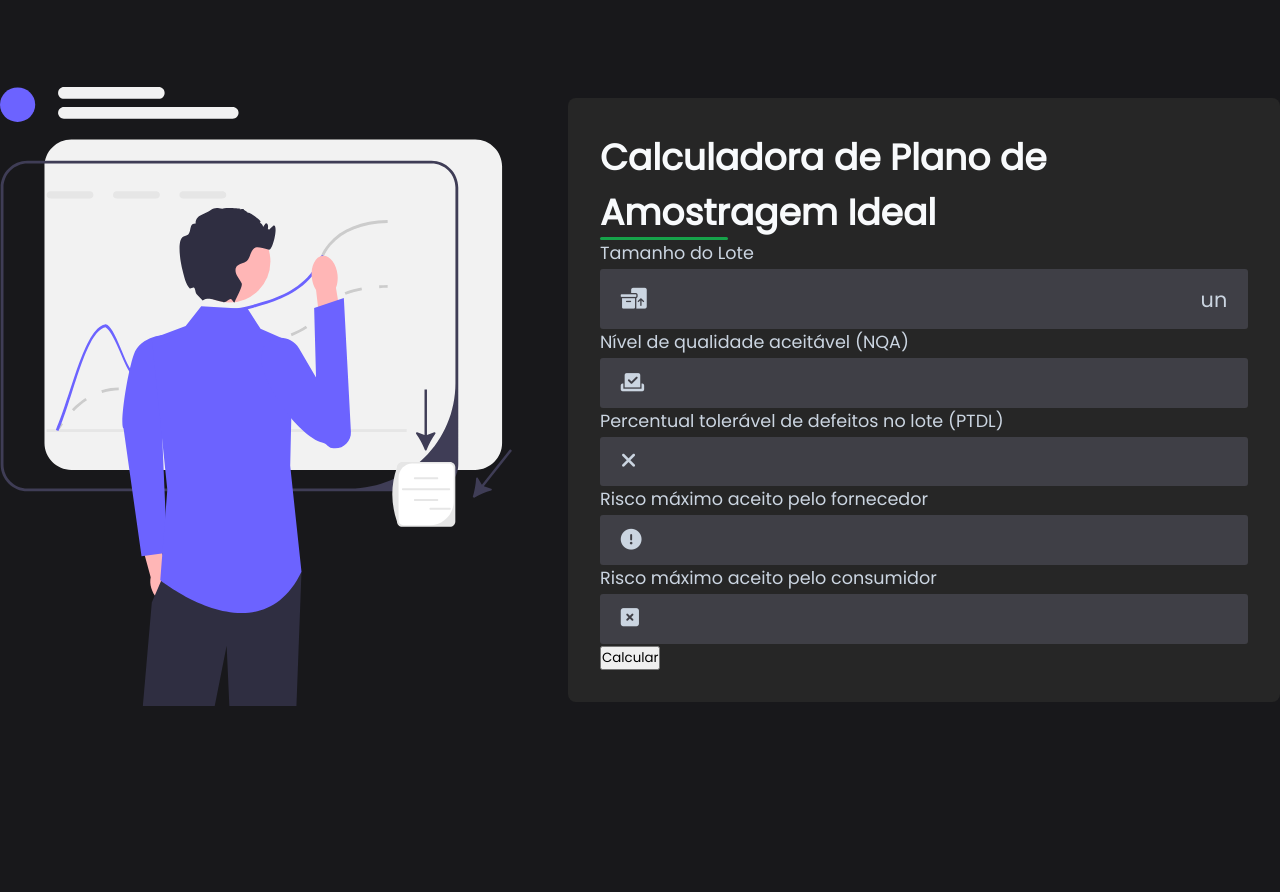
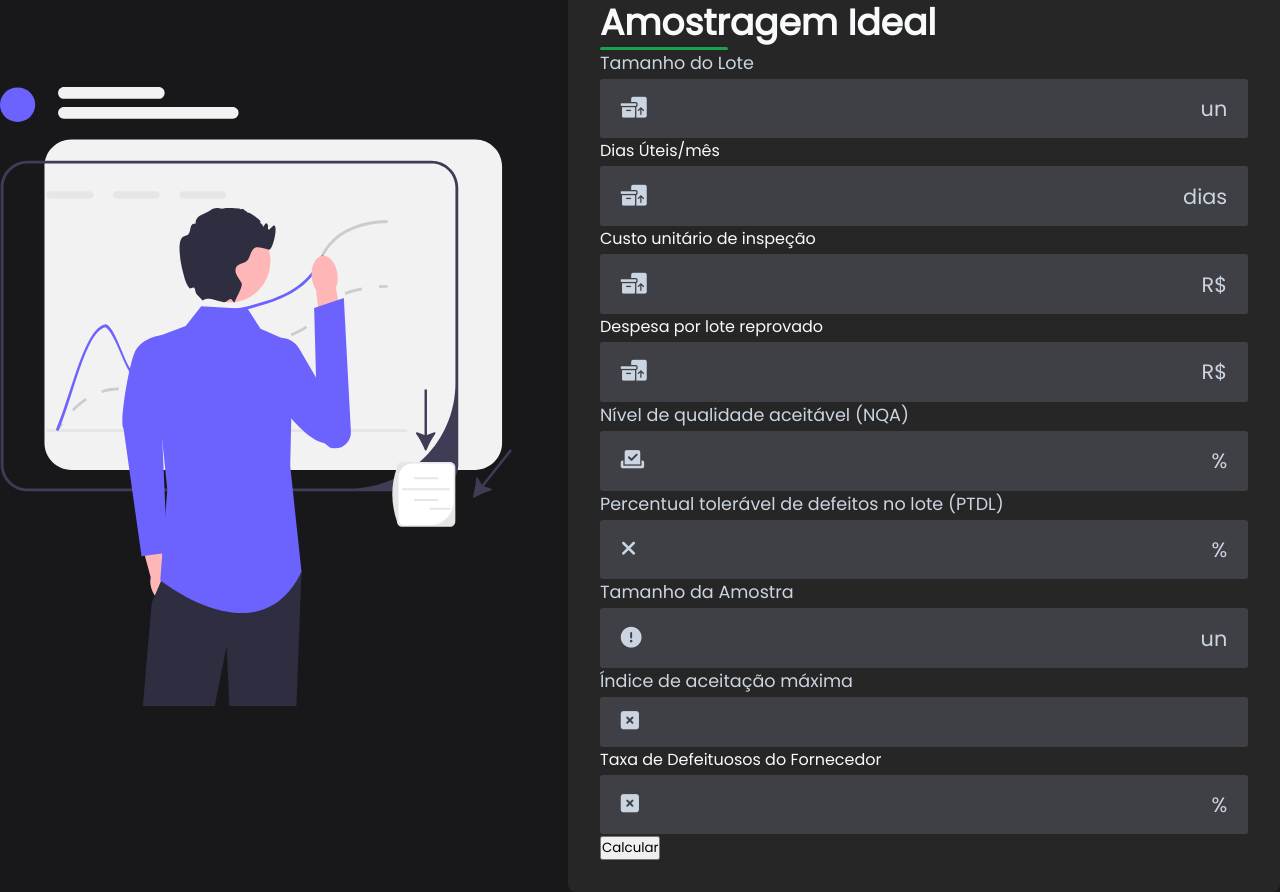
Before and after one commit to ElielXimenes/projeto-cep, a Flask app: page / in a window 1280 px wide. Before the commit the page ends 706 px from the top, so only its background shows below. Run offline with Flask 3, Linux system fonts and the light colour scheme.

Commit message:
Update index.html

```diff
--- a/templates/index.html
+++ b/templates/index.html
@@ -7,7 +7,7 @@
         integrity="sha512-iecdLmaskl7CVkqkXNQ/ZH/XLlvWZOJyj7Yy7tcenmpD1ypASozpmT/E0iPtmFIB46ZmdtAc9eNBvH0H/ZpiBw=="
         crossorigin="anonymous" referrerpolicy="no-referrer" />
     <link rel="stylesheet" href="static/CSS/stile.css">
-    <title>Calculadora de Plano de Amostragem Ideal</title>
+    <title>Calculadora de Custos</title>
 </head>
 <body>
     <main id="container">
@@ -25,61 +25,85 @@
                         <span>un</span>
                     </div>
                 </div>
+                <div class="input-box"></div>
+                    <label for="lote">Dias Úteis/mês</label>
+                    <div class="input-field">
+                        <i class="fa-solid fa-boxes-packing"></i>
+                        <input type="number" name="dias" required>
+                        <span>dias</span>
+                    </div>
+                </div>
+                <div class="input-box"></div>
+                    <label for="lote">Custo unitário de inspeção</label>
+                    <div class="input-field">
+                        <i class="fa-solid fa-boxes-packing"></i>
+                        <input type="number" step="0.01" name="custo_insp" required>
+                        <span>R$</span>
+                    </div>
+                </div>
+                <div class="input-box"></div>
+                    <label for="lote">Despesa por lote reprovado</label>
+                    <div class="input-field">
+                        <i class="fa-solid fa-boxes-packing"></i>
+                        <input type="number" step="0.01" name="custo_lote" required>
+                        <span>R$</span>
+                    </div>
+                </div>
+
                 <div class="input-box">
                     <label for="nqa">Nível de qualidade aceitável (NQA)</label>
                     <div class="input-field">
                         <i class="fa-solid fa-check-to-slot"></i>
                         <input type="number" step="0.01" name="nqa" required>
+                        <span>%</span>
                     </div>
                 </div>
                 <div class="input-box">
                     <label for="ptdl">Percentual tolerável de defeitos no lote (PTDL)</label>
                     <div class="input-field">
                         <i class="fa-solid fa-xmark"></i>
-                        <input type="number" step="0.01" name="ptdl" required>
+                        <input type="number" step="0.001" name="ptdl" required>
+                        <span>%</span>
                     </div>
                 </div>
                 <div class="input-box">
-                    <label for="riscos-fornecedor">Risco máximo aceito pelo fornecedor</label>
+                    <label for="riscos-fornecedor">Tamanho da Amostra</label>
                     <div class="input-field">
                         <i class="fa-solid fa-circle-exclamation"></i>
-                        <input type="number" step="0.001" name="riscos-fornecedor" required>
+                        <input type="number" name="amostra" required>
+                        <span>un</span>
                     </div>
                 </div>
                 <div class="input-box">
-                    <label for="riscos-consumidor">Risco máximo aceito pelo consumidor</label>
+                    <label for="riscos-consumidor">Índice de aceitação máxima</label>
                     <div class="input-field">
                         <i class="fa-solid fa-square-xmark"></i>
-                        <input type="number" step="0.001" name="riscos-consumidor" required>
+                        <input type="number" name="a" required>
+                    </div>
+                </div>
+                <div class="input-box"></div>
+                    <label for="riscos-consumidor">Taxa de Defeituosos do Fornecedor</label>
+                    <div class="input-field">
+                        <i class="fa-solid fa-square-xmark"></i>
+                        <input type="number" step="0.001" name="taxa_defeituosos" required>
+                        <span>%</span>
                     </div>
                 </div>
                 <button type="submit">Calcular</button>
             </form>
             {% if resultado %}
-            <div id="infos">
-                <div id="result">
-                    <div id="bmi">
-                        <span id="value">
-                            Tamanho da amostra: {{ resultado.tamanho_amostra}}<br>
-                            Índice de aceitação máxima: {{ resultado.aceitacao_maxima }}<br>
-                            Risco do fornecedor: {{ resultado.risco_fornecedor }}<br>
-                            Risco do consumidor: {{ resultado.risco_consumidor }}
-                        </span>
-                        <span>Resultado</span>
-                    </div>
-                    <div id="description">
-                        <span id="descricao"></span>
-                    </div>
-                </div>
-            </div>
-            {% elif resultado is not none %}
-            <div id="infos">
-                <div id="result">
-                    <span id="value">Nenhum plano amostral encontrado.</span>
-                    <span id="descricao">Verifique os parâmetros e tente novamente.</span>
-                </div>
-            </div>
-            {% endif %}
+                <h2>Resultados:</h2>
+                <ul>
+                    <li>Custo de Inspeção: R$ {{ resultado['Custo de Inspeção'] }}</li>
+                    <li>Custo de Despesas: R$ {{ resultado['Custo de Despesas'] }}</li>
+                    <li>Custo Total: R$ {{ resultado['Custo Total'] }}</li>
+                    <li>Inspeção Total Média (ITM): {{ resultado['Inspeção Total Média (ITM)'] }}</li>
+                    <li>Risco do Fornecedor: {{ resultado['risco_fornecedor'] }}</li>
+                    <li>Risco do Consumidor: {{ resultado['risco_consumidor'] }}</li>
+                    <li>Lote Aceito: {{ resultado['Lote aceito'] }}</li>
+                </ul>
+    {% endif %}
+
         </section>
     </main>
 </body>
```
